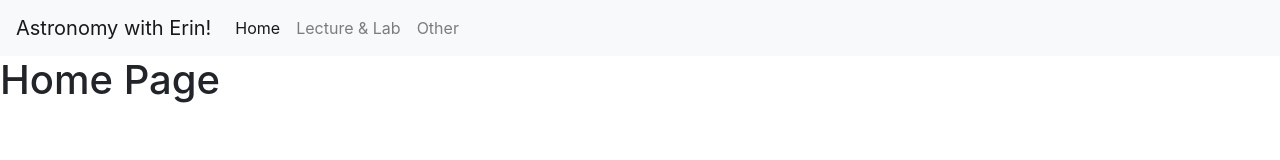
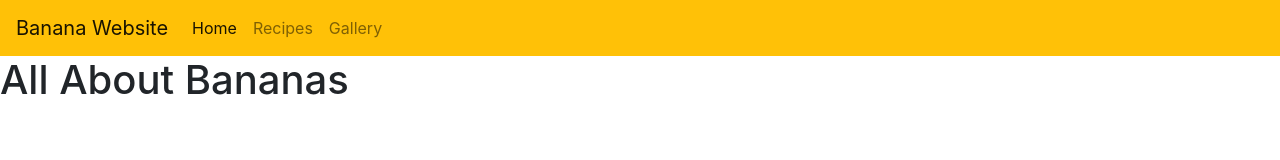
Before and after one commit to kylan02/bananaWebsite, a plain HTML site: page index.html in a window 1280 px wide. Drawn offline with nearby package versions, Linux system fonts and the light colour scheme.

Commit message:
Nav Bar updated

```diff
--- a/index.html
+++ b/index.html
@@ -1,4 +1,4 @@
-<!DOCTYPE html>
+ <!DOCTYPE html>
 <html lang="en">
   <head>
     <meta charset="utf-8">
@@ -16,8 +16,8 @@
   </head>
     <body>
     <!--nav bar-->
-    <nav class="navbar navbar-expand-sm bg-light navbar-light">
-      <a class="navbar-brand" href="#">Astronomy with Erin!</a>
+    <nav class="navbar navbar-expand-sm bg-warning navbar-light">
+      <a class="navbar-brand" href="#">Banana Website</a>
       <button class="navbar-toggler" type="button" data-toggle="collapse" data-target="#collapsibleNavbar">
         <span class="navbar-toggler-icon"></span>
       </button>
@@ -27,17 +27,17 @@
             <a class="nav-link" href="#">Home</a>
           </li>
           <li class="nav-item">
-            <a class="nav-link" href="page1.html">Lecture & Lab</a>
+            <a class="nav-link" href="page1.html">Recipes</a>
           </li>
           <li class="nav-item">
-            <a class="nav-link" href="page2.html">Other</a>
+            <a class="nav-link" href="page2.html">Gallery</a>
           </li>
         </ul>
       </div>
     </nav>
 
     <!--page content-->
-    <h1>Home Page</h1>
+    <h1>All About Bananas</h1>
 
 
     <!-- jQuery (necessary for Bootstrap's JavaScript plugins) -->
```
